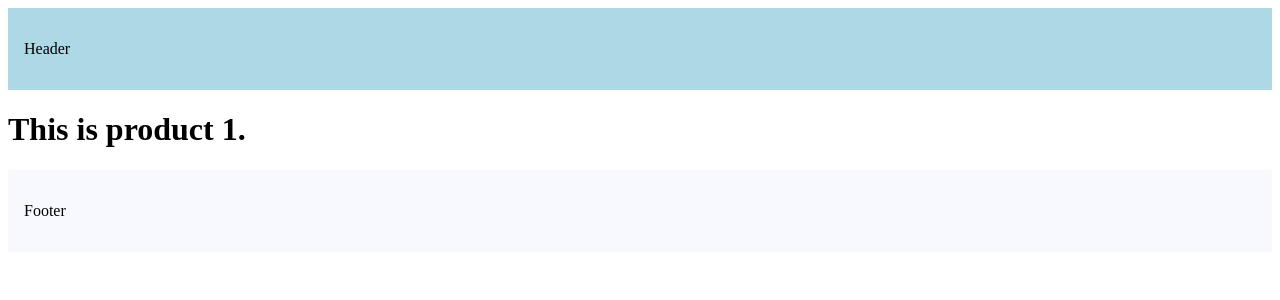
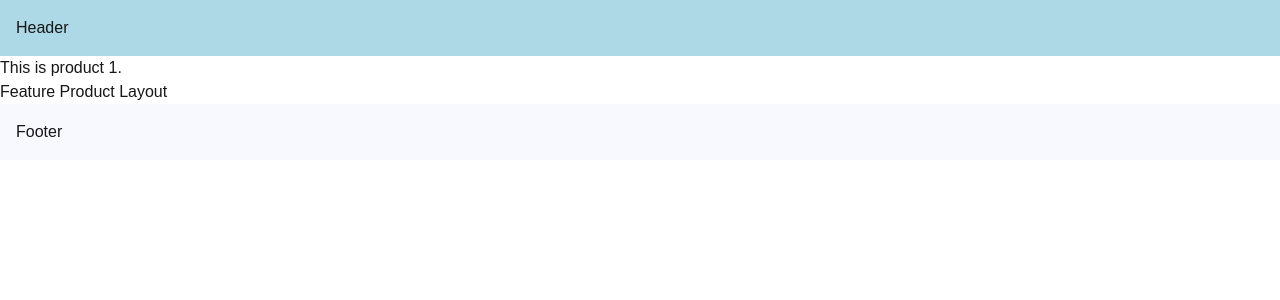
Before and after one commit to Techn0buddy/NextJs-Project, a Next.js app: page /products/1 in a window 1280 px wide. Shown: the top 300 px of the page. Built offline with nearby package versions, Linux system fonts and the light colour scheme.

Commit message:
Routing Metadata

```diff
--- a/src/app/about/page.tsx
+++ b/src/app/about/page.tsx
@@ -1,3 +1,8 @@
+import type { Metadata } from "next"
+export const metadata: Metadata = {
+    title: "About Page",
+    description: "This is about page",
+};
 export default function About() {
     return <h1>About Me</h1>
 }
--- /dev/null
+++ b/src/app/globals.css
@@ -0,0 +1,21 @@
+@tailwind base;
+@tailwind components;
+@tailwind utilities;
+
+:root {
+  --background: #ffffff;
+  --foreground: #171717;
+}
+
+/* @media (prefers-color-scheme: dark) {
+  :root {
+    --background: #0a0a0a;
+    --foreground: #ededed;
+  }
+} */
+
+body {
+  color: var(--foreground);
+  background: var(--background);
+  font-family: Arial, Helvetica, sans-serif;
+}
--- a/src/app/layout.tsx
+++ b/src/app/layout.tsx
@@ -1,5 +1,27 @@
+import type { Metadata } from "next";
+// import { Geist, Geist_Mono } from "next/font/google";
+import "./globals.css";
 
-export default function Layout({ children }: { children: React.ReactNode }) {
+// const geistSans = Geist({
+//   variable: "--font-geist-sans",
+//   subsets: ["latin"],
+// });
+
+// const geistMono = Geist_Mono({
+//   variable: "--font-geist-mono",
+//   subsets: ["latin"],
+// });
+
+export const metadata: Metadata = {
+  // title: "Create Next App",
+  description: "Generated by create next app",
+};
+
+export default function RootLayout({
+  children,
+}: Readonly<{
+  children: React.ReactNode;
+}>) {
  return (
    <html lang="en">
      <body>
--- /dev/null
+++ b/src/app/products/[productId]/layout.tsx
@@ -0,0 +1,9 @@
+
+export default function Layout({ children }: { children: React.ReactNode }) {
+    return (
+        <>
+             {children}
+             <p>Feature Product Layout</p>
+        </>
+  )
+}
--- a/src/app/products/[productId]/page.tsx
+++ b/src/app/products/[productId]/page.tsx
@@ -1,3 +1,16 @@
+import type { Metadata } from "next";
+type Props = {
+    params: {
+        productId: string
+    };
+};
+
+export const generateMetadata = ({ params }: Props): Metadata => {
+    return {
+        title: `Product ${params?.productId}`
+    }
+}
+
 export default function ProductDescription({
     params,
 }: {
```
